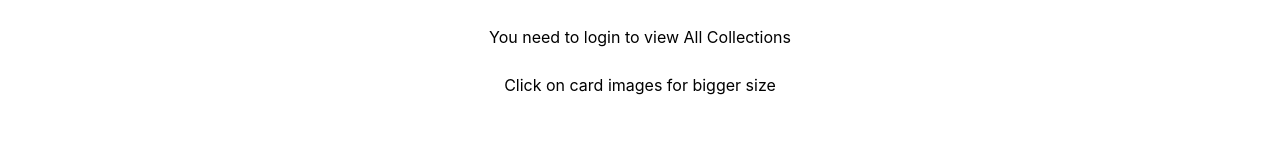
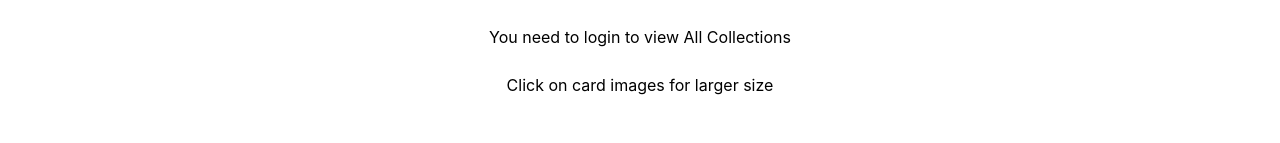
Before and after one commit to UWC2-JSCRIPT/320-wn24-final-project-tvroley, a React (Vite) app: page /allcollections in a window 1280 px wide. Shown: the part 308-451 px from the top of the page. Built offline with nearby package versions, Linux system fonts and the light colour scheme; no server answers.

Commit message:
changed bigger to larger

```diff
--- a/src/AllCollections.jsx
+++ b/src/AllCollections.jsx
@@ -100,7 +100,7 @@ function AllCollections({}) {
       <p>{errorMessage}</p>
       <div>
         <div>
-          <p className="p-instructions">Click on card images for bigger size</p>
+          <p className="p-instructions">Click on card images for larger size</p>
         </div>
         <div className="div-sold-legend">
           <p className="sold p-legend">SOLD</p>
--- a/src/CardCollection.jsx
+++ b/src/CardCollection.jsx
@@ -195,7 +195,7 @@ function CardCollection({}) {
       <p>{errorMessage}</p>
       <div>
         <div>
-          <p className="p-instructions">Click on card images for bigger size</p>
+          <p className="p-instructions">Click on card images for larger size</p>
         </div>
         <div className="div-sold-legend">
           <p className="sold p-legend">SOLD</p>
--- a/src/Collectors.jsx
+++ b/src/Collectors.jsx
@@ -114,7 +114,7 @@ function Collectors({}) {
       <p>{errorMessage}</p>
       <div>
         <div>
-          <p className="p-instructions">Click on card images for bigger size</p>
+          <p className="p-instructions">Click on card images for larger size</p>
         </div>
         <div className="div-sold-legend">
           <p className="sold p-legend">SOLD</p>
```
